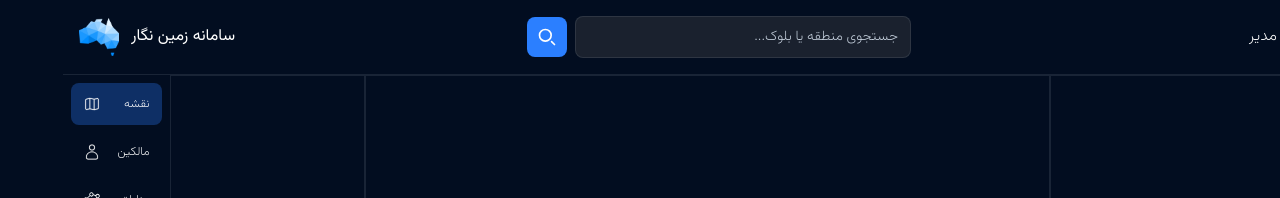
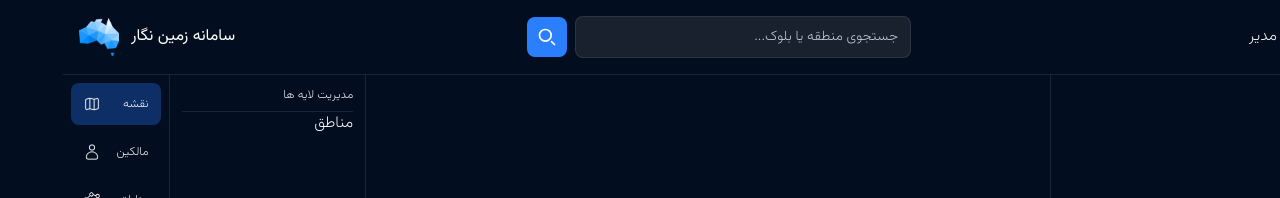
Before and after one commit to navid-nrz/zaminnegar-ui, a Next.js app: page /map in a window 1280 px wide. Shown: the top 198 px of the page. Built offline with nearby package versions, Linux system fonts and the light colour scheme.

Commit message:
chore: add LayerManagement component and fix border sides and add OwnerPage test

```diff
--- a/src/app/(dashboard)/map/page.tsx
+++ b/src/app/(dashboard)/map/page.tsx
@@ -1,11 +1,12 @@
-import DashboardSidebar from "../../components/dashboard/DashboardSidebar";
+import LayerManagement from "@/app/components/dashboard/map/LayerManagement";
 export const instant = false;
 export default function MapPage() {
   return (
     <div className="grid grid-cols-12 h-full">
-      <div className="col-span-3 h-full border border-slate-200/10"></div>
-      <div className="col-span-7 h-full border border-slate-200/10"></div>
-      <div className="col-span-2 h-full border border-slate-200/10">
+      <div className="col-span-3 h-full border-e border-slate-200/10"></div>
+      <div className="col-span-7 h-full border-e border-slate-200/10"></div>
+      <div className="col-span-2 h-full">
+        <LayerManagement/>
       </div>
     </div>
   );
--- a/src/app/components/dashboard/DashboardNavigation.tsx
+++ b/src/app/components/dashboard/DashboardNavigation.tsx
@@ -22,7 +22,7 @@ const navigationItems: NavigationItem[] = [
 export default function DashboardNavigation() {
   const pathName = usePathname();
   return (
-    <aside className="w-full">
+    <aside className="w-full border-s border-slate-200/10">
       <ul className="flex flex-col gap-1.5 w-full p-2 ">
         {navigationItems.map((item, key) => (
           <Link
--- /dev/null
+++ b/src/app/components/dashboard/map/LayerManagement.tsx
@@ -0,0 +1,14 @@
+export default function LayerManagement() {
+  return (
+    <aside className="p-3">
+      <h3 className="border-b border-slate-200/10 text-xs pb-2 block">
+        مدیریت لایه ها
+      </h3>
+      <div className="featcher_wrapper">
+        <div className="featcher_items_wrap">
+            <h4>مناطق</h4>
+        </div>
+      </div>
+    </aside>
+  );
+}
```
